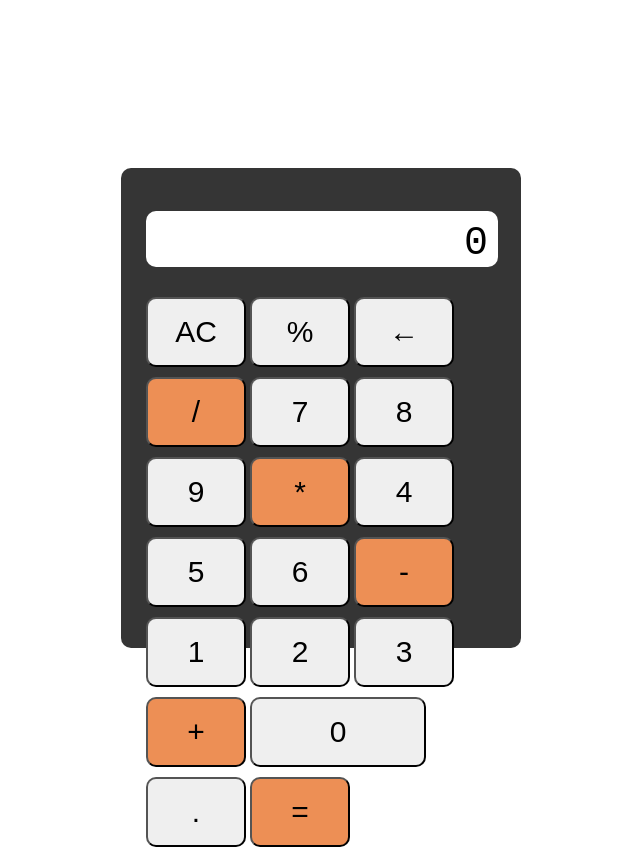
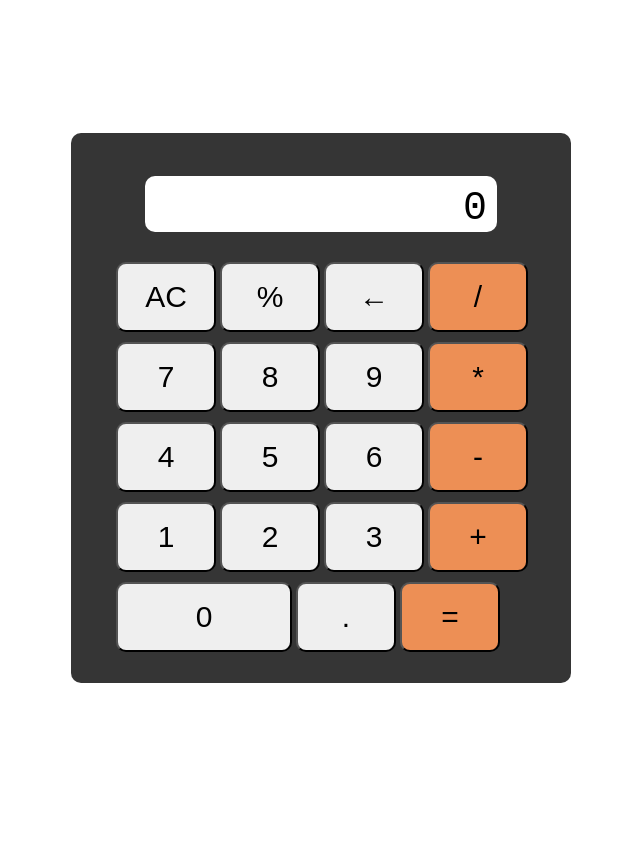
Before and after one commit to JadeRava/FE_Course_Js_Calculator, a plain HTML site: page index.html in a window 1280 px wide. Shown: the whole page, without its empty margins (319-959 px from the left). After the commit the page ends 816 px from the top, so only its background shows below. Drawn offline with Linux system fonts and the light colour scheme.

Commit message:
Update style.css

```diff
--- a/style.css
+++ b/style.css
@@ -13,8 +13,8 @@ body {
     background-color: #080808d0 ;
     padding: 25px;
     border-radius: 10px;
-    width: 50vh;
-    height:60vh;
+    width: 500px;
+    height:550px;
 
 }
 
@@ -31,7 +31,9 @@ body {
     outline: none;
 }
 
-
+.buttons {
+    margin-left: 20px;
+}
 button {
     width: 100px;
     height:70px;
```
